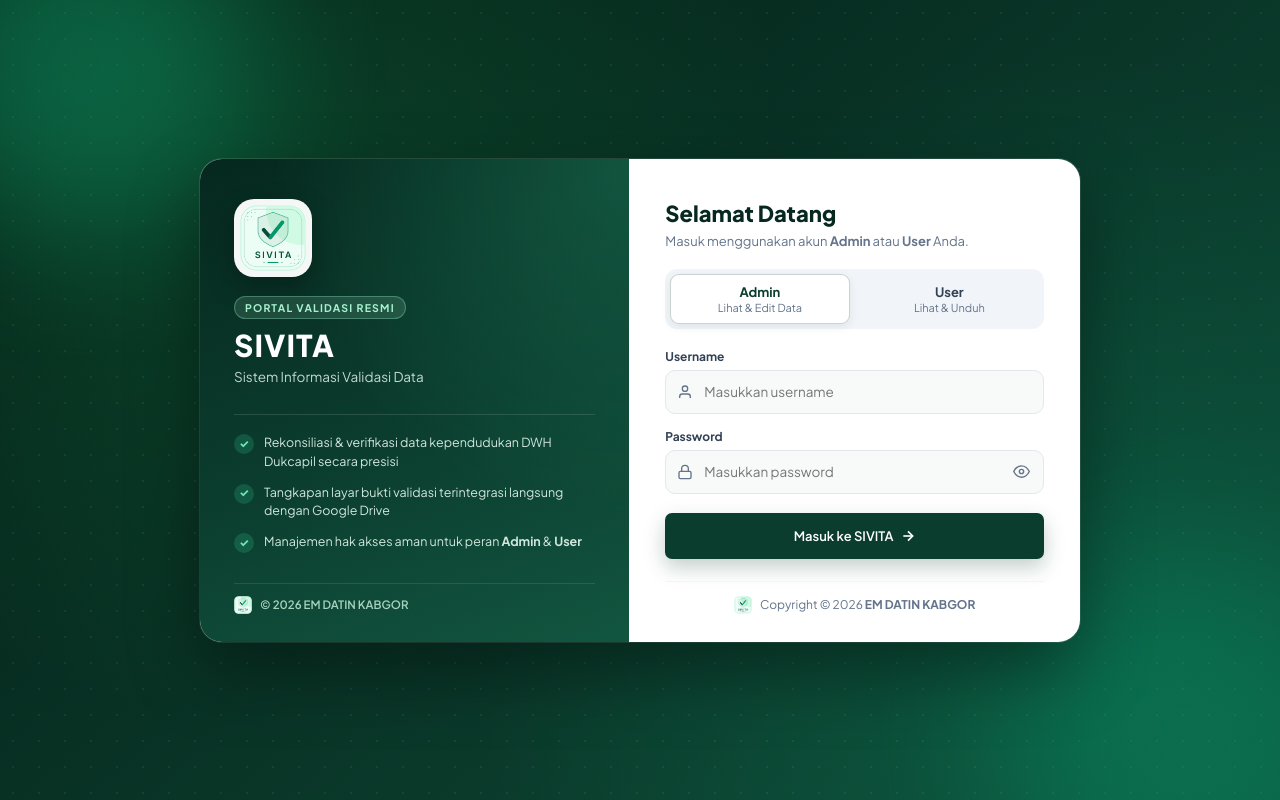
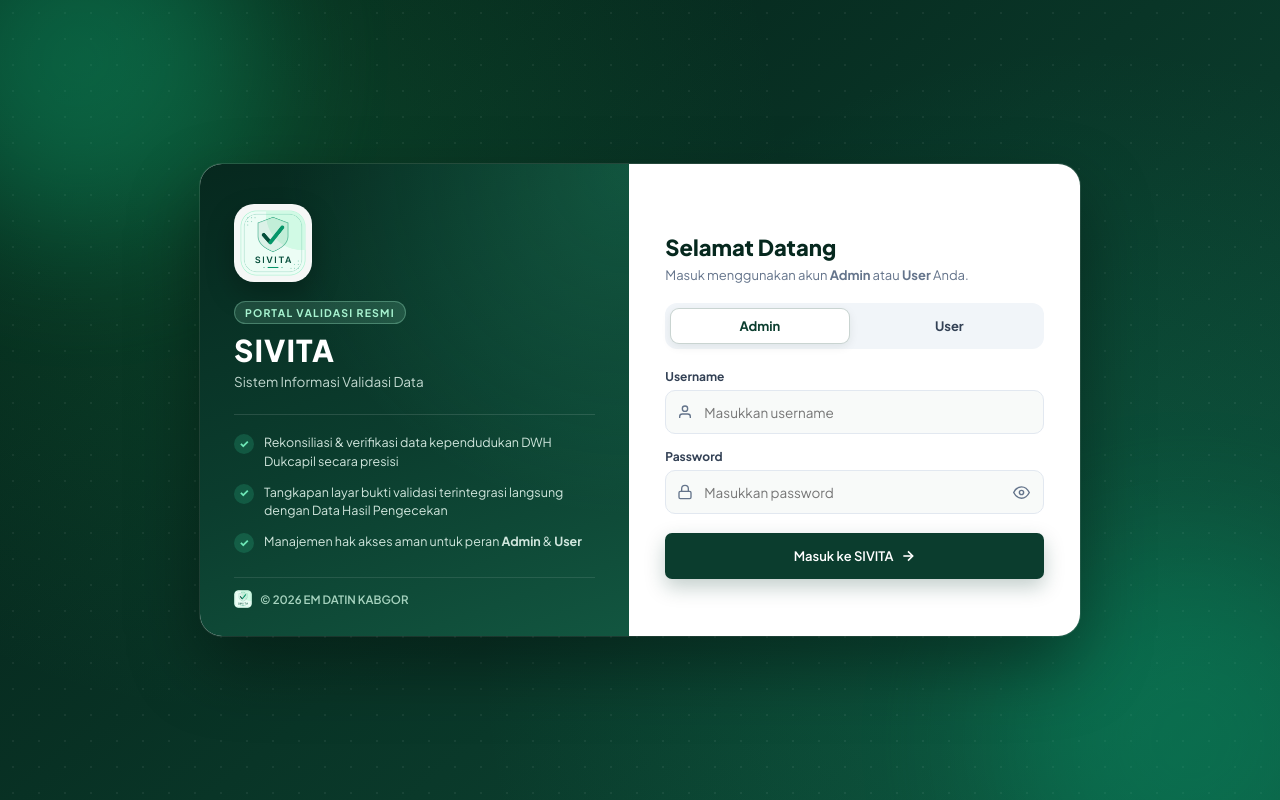
Before and after one commit to prodat7501-glitch/SIVITA, a website: page public/index.html in a window 1280 px wide. Drawn offline with Linux system fonts and the light colour scheme.

Commit message:
Refine login copy, clean role tabs, remove duplicate right copyright

```diff
--- a/public/index.html
+++ b/public/index.html
@@ -40,7 +40,7 @@
           </li>
           <li>
             <span class="feat-dot">✓</span>
-            <span>Tangkapan layar bukti validasi terintegrasi langsung dengan Google Drive</span>
+            <span>Tangkapan layar bukti validasi terintegrasi langsung dengan Data Hasil Pengecekan</span>
           </li>
           <li>
             <span class="feat-dot">✓</span>
@@ -71,11 +71,9 @@
         <div class="role-tabs" role="tablist" aria-label="Pilih Peran">
           <button type="button" class="role-tab active" data-fill-role="admin">
             <span class="role-tab-title">Admin</span>
-            <span class="role-tab-desc">Lihat &amp; Edit Data</span>
           </button>
           <button type="button" class="role-tab" data-fill-role="user">
             <span class="role-tab-title">User</span>
-            <span class="role-tab-desc">Lihat &amp; Unduh</span>
           </button>
         </div>
 
@@ -118,11 +116,6 @@
             </svg>
           </button>
         </form>
-
-        <div class="login-footer">
-          <img src="/logo.png" alt="" class="mini-logo" />
-          <span>Copyright &copy; 2026 <strong>EM DATIN KABGOR</strong></span>
-        </div>
       </div>
     </div>
   </section>
```
